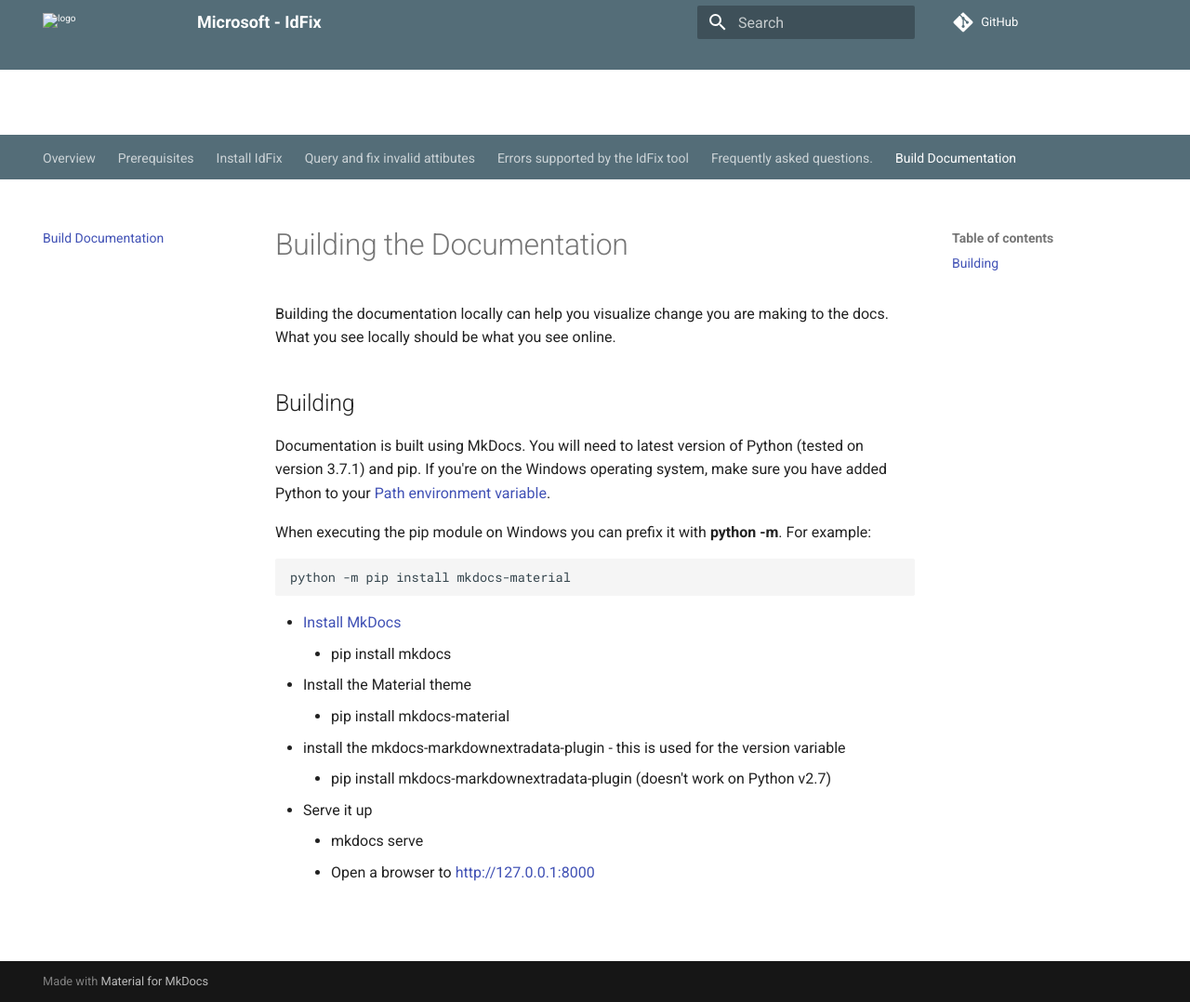
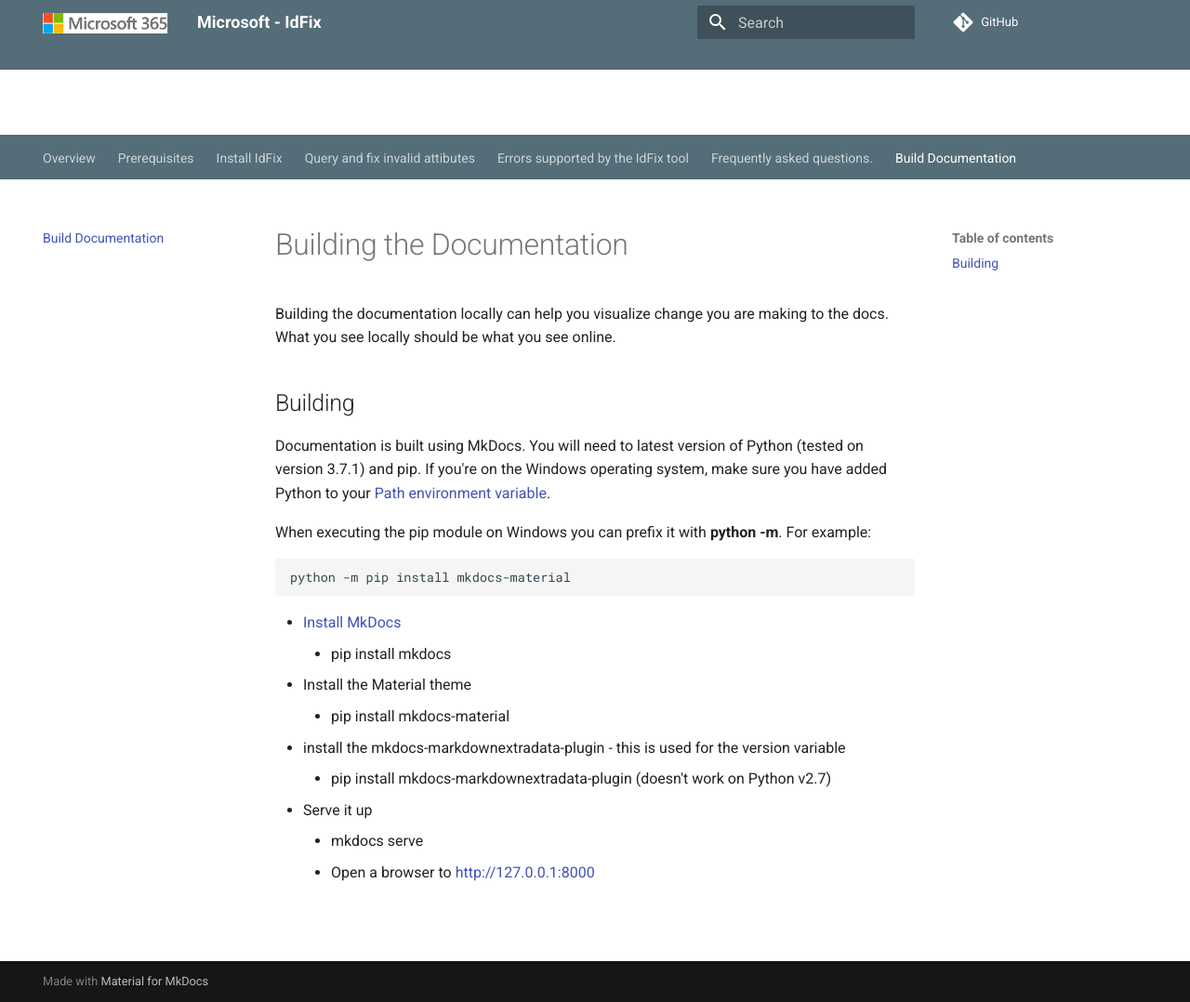
Before and after one commit to microsoft/idfix, an MkDocs documentation site: the page built from docs/build-docs.md, in a window 1280 px wide and 1078 px high. Shown: the whole window at 93% size. Built offline with MkDocs 1.6.1 and Material for MkDocs 9.7.7, drawn with Linux system fonts in a browser that asks for light colours; comment, search, counter and statistics services are not loaded.

Commit message:
Update mkdocs.yml

```diff
--- a/mkdocs.yml
+++ b/mkdocs.yml
@@ -12,7 +12,7 @@ theme:
   name: 'material'
   palette:
     primary: 'blue grey'
-  logo: 'docs/img/microsoft-365-logo.png'
+  logo: 'img/microsoft-365-logo.png'
   feature:
     tabs: true
 extra_css:
```
